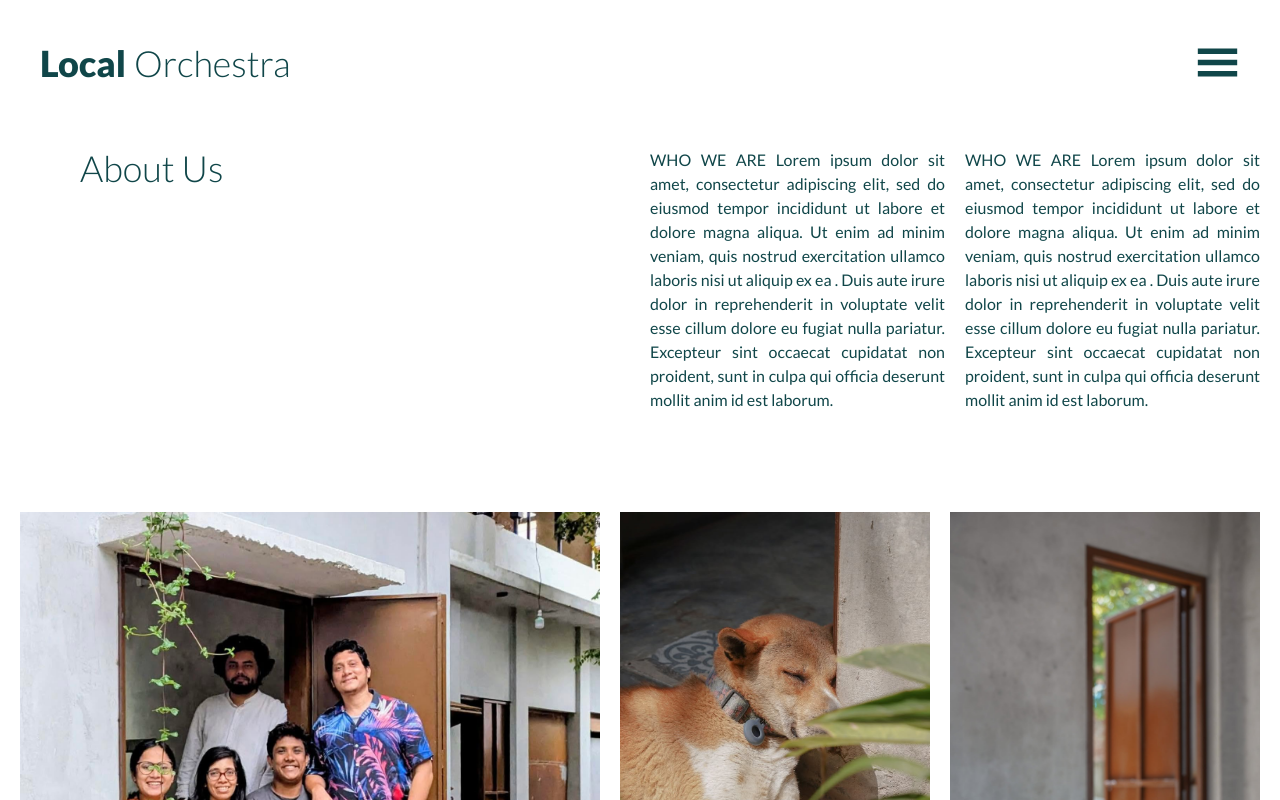
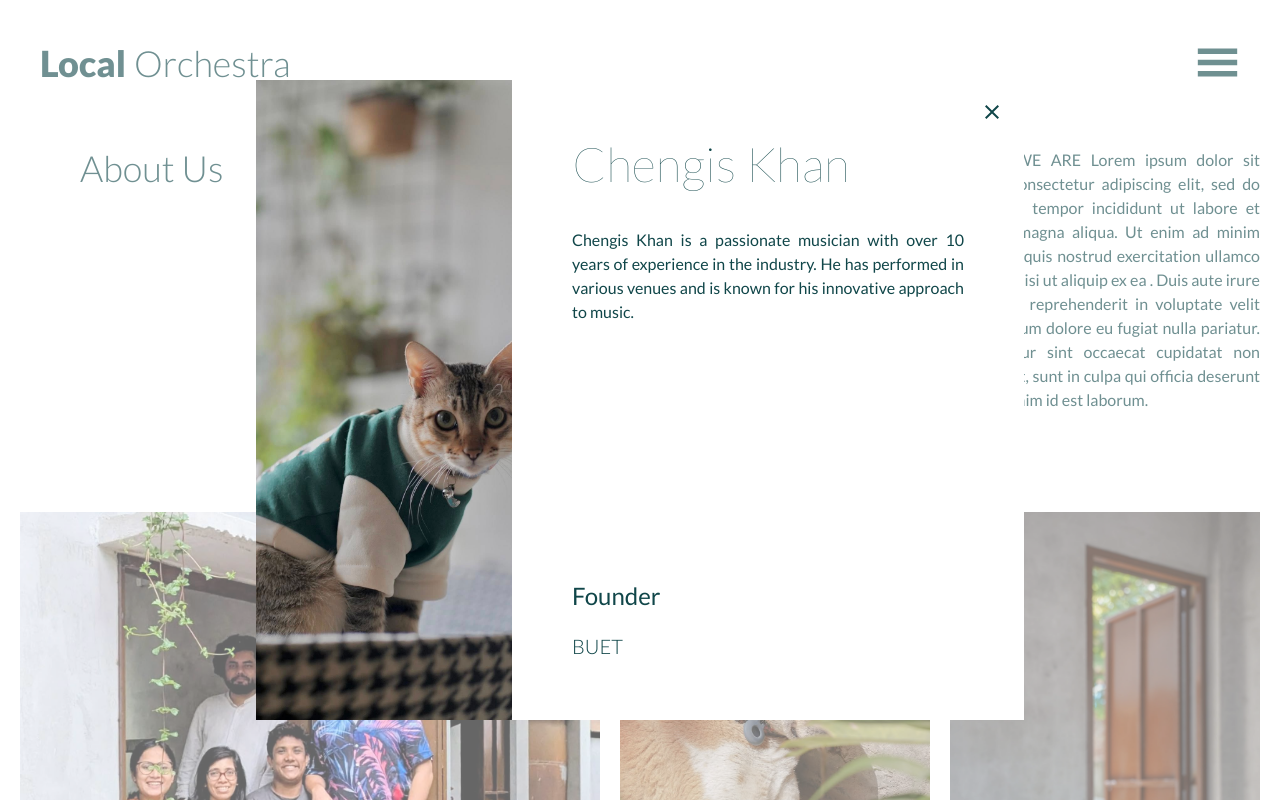
Before and after one commit to RafidRisun/aronnyo_jon_website, a Next.js app: page /about_us in a window 1280 px wide. Shown: the top 800 px of the page. Built offline with nearby package versions, Linux system fonts and the light colour scheme.

Commit message:
profile modal

```diff
--- a/app/about_us/page.tsx
+++ b/app/about_us/page.tsx
@@ -3,13 +3,18 @@ import Divider from "@/components/Divider";
 import { teamMembers } from "@/constants/data";
 import { setHamburgerClicked } from "@/redux/hamburgerClickedSlice";
 import Image from "next/image";
+import { useState } from "react";
 import { useDispatch } from "react-redux";
+import { IoMdClose } from "react-icons/io";
 
 export default function AboutUs() {
   const dispatch = useDispatch();
   function clickedAnywhere() {
     dispatch(setHamburgerClicked(false));
   }
+
+  const [personModalOpen, setPersonModalOpen] = useState(true);
+
   return (
     <div
       className="flex flex-col py-32 w-full bg-white gap-15 text-[#104649] text-justify"
@@ -74,10 +79,10 @@ export default function AboutUs() {
       <div className="flex flex-col items-center gap-15 p-5">
         <div className="flex flex-wrap items-center justify-center text-[#104649] font-light w-full">
           {teamMembers.map((member) => (
-            <a
+            <button
               key={member.id}
-              href={`/team/${member.id}`}
-              className="m-4 flex flex-col justify-between hover:scale-105 transition-transform duration-300 ease-in-out"
+              onClick={() => setPersonModalOpen(true)}
+              className="m-4 flex flex-col justify-between hover:scale-105 transition-transform duration-300 ease-in-out cursor-pointer"
             >
               <div className="relative w-75 h-75">
                 <Image
@@ -88,7 +93,7 @@ export default function AboutUs() {
                 />
               </div>
               <h3 className="text-lg font-bold mt-2">{member.name}</h3>
-            </a>
+            </button>
           ))}
         </div>
       </div>
@@ -141,6 +146,46 @@ export default function AboutUs() {
           </div>
         </div>
       </div>
+      {personModalOpen && (
+        <div
+          className="fixed top-0 left-0 w-full h-full bg-white/40 flex items-center justify-center z-50"
+          onClick={() => setPersonModalOpen(false)}
+        >
+          <div
+            className="w-3/5 h-4/5 flex bg-white relative"
+            onClick={(event) => event.stopPropagation()}
+          >
+            <button
+              className="absolute top-5 right-5 text-2xl hover:scale-130 transition-transform duration-300 ease-in-out cursor-pointer"
+              onClick={() => setPersonModalOpen(false)}
+            >
+              <IoMdClose />
+            </button>
+            <div className="w-1/3 h-full relative">
+              <Image
+                src="/images/aboutus/cat.jpg"
+                alt="project 1"
+                fill
+                className={`object-cover`}
+              />
+            </div>
+            <div className="w-2/3 h-full flex flex-col justify-between p-15">
+              <div className="flex flex-col gap-10">
+                <h3 className="text-5xl font-thin">Chengis Khan</h3>
+                <p>
+                  Chengis Khan is a passionate musician with over 10 years of
+                  experience in the industry. He has performed in various venues
+                  and is known for his innovative approach to music.
+                </p>
+              </div>
+              <div className="flex flex-col gap-5">
+                <h4 className="text-2xl font-normal">Founder</h4>
+                <h4 className="text-xl font-light">BUET</h4>
+              </div>
+            </div>
+          </div>
+        </div>
+      )}
     </div>
   );
 }
```
